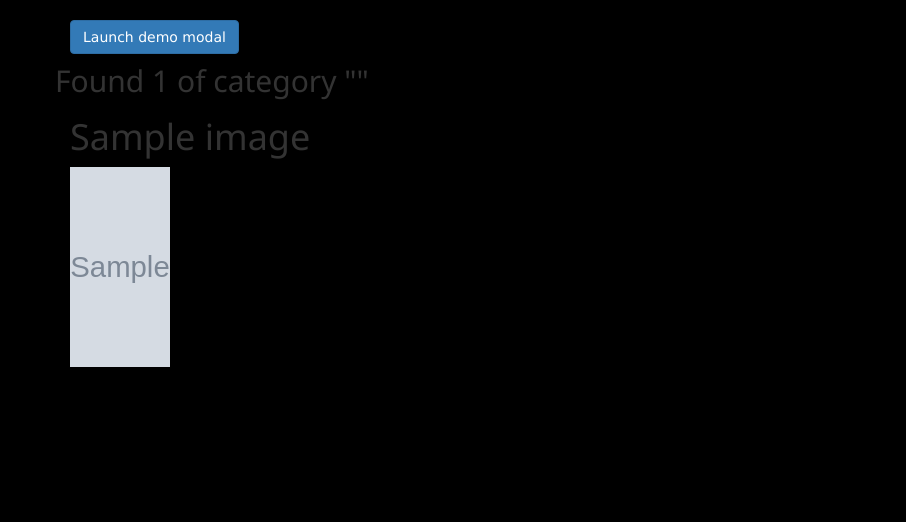
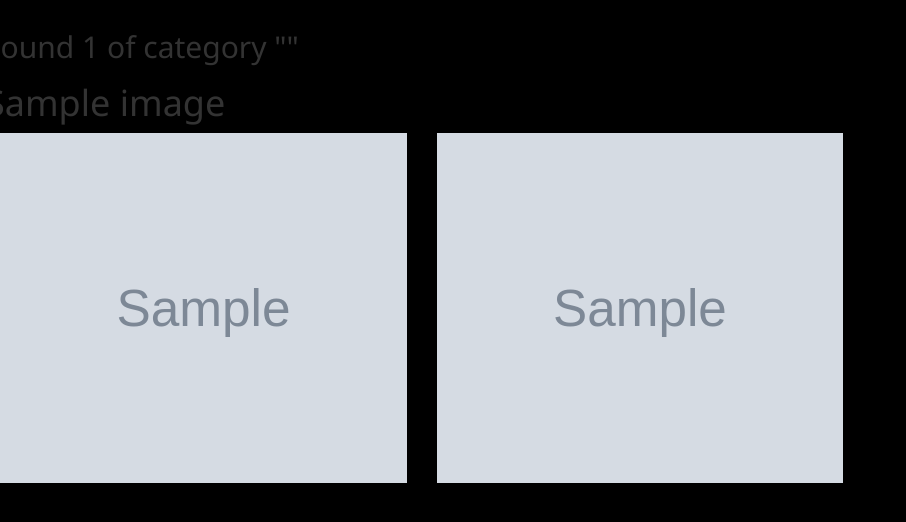
Before and after one commit to nziokaivy/galerie, a Django app: template photo/templates/search.html in a window 1280 px wide. Shown: the part 52-574 px from the top of the page, without its empty margins (0-906 px from the left). Run offline with Django 3.2, Linux system fonts and the light colour scheme; tables that the repository leaves empty hold one stand-in row (values such as "Sample post"); the template is opened without the code that fills it: values that come from a table or form of the project are taken from there, most other values are stand-ins (such as "Sample title", 1, 10 or a date in 2020); grey boxes marked "Sample" are stand-in pictures; some libraries are stand-ins or nearby versions.

```diff
--- a/photo/templates/search.html
+++ b/photo/templates/search.html
@@ -1,31 +1,6 @@
 {%extends 'base.html'%}
 {% block content %}
-<div class="container">
-<!-- Button trigger modal -->
-<button type="button" class="btn btn-primary" data-toggle="modal" data-target="#exampleModalCenter">
-    Launch demo modal
-  </button>
 
-  <!-- Modal -->
-  <div class="modal fade" id="exampleModalCenter" tabindex="-1" role="dialog" aria-labelledby="exampleModalCenterTitle" aria-hidden="true">
-    <div class="modal-dialog modal-dialog-centered" role="document">
-      <div class="modal-content">
-        <div class="modal-header">
-          <h5 class="modal-title" id="exampleModalLongTitle">Modal title</h5>
-          <button type="button" class="close" data-dismiss="modal" aria-label="Close">
-            <span aria-hidden="true">&times;</span>
-          </button>
-        </div>
-        <div class="modal-body">
-          ...
-        </div>
-        <div class="modal-footer">
-          <button type="button" class="btn btn-secondary" data-dismiss="modal">Close</button>
-          <button type="button" class="btn btn-primary">Save changes</button>
-        </div>
-      </div>
-    </div>
-  </div>
 
   <div class="row">
     {% if images %}
@@ -40,11 +15,47 @@
 
   {% if images %}
     {% for image in images %}
-      <div class="col-sm-6 col-md-3">
+
           <h1>{{image.name}}</h1>
-          <img src="{{image.image.url}}" class="img-responsive" alt="Image" style="width:100px; height:200px;">
+          <div class="col-xs-4 col-sm-4 col-md-4 col-lg-4" id="photos">
+              <img src="{{image.image.url}}" class="img-responsive"  alt="Image" style="width:100%; height:350px; padding-left:0px; padding-right:0px;">
+               </div>
 
-      </div>
+
+      {% for image in new_image %}
+      <div class="col-xs-4 col-sm-4 col-md-4 col-lg-4" id="photos">
+        <img src="{{image.image.url}}" class="img-responsive"  alt="Image" style="width:100%; height:350px; padding-left:0px; padding-right:0px;">
+         </div>
+
+<!--Modal-->
+  <div id="{{ image.id }}" class="modal fade" role="dialog" onclick="this.style.display='none'">
+    <span class="w3-button w3-hover-red w3-xlarge w3-display-topright">&times;</span>
+    <div class="w3-modal-content w3-animate-zoom">
+      <div class="modal-header">
+      <button type="button" class="close" data-dismiss="modal">&times;</button>
+      <h4 class="modal-title">{{ image.name }}</h4>
+    </div>
+
+    <div class="modal-body">
+        <img src="{{ image.image.url }}" style="width:100%">
+        <p>Description: {{ image.description }}</p>
+        <p>Location: {{ image.location }}</p>
+        <p>Category: {{ image.category }}</p>
+    </div>
+  </div>
+    <div class="modal-footer">
+        <input id="url-copy">
+        <button type="button" class="btn btn-danger" data-dismiss="modal">Close</button>
+        <button type="button" class="btn btn-primary" onclick="copyurl()">Copy Url</button>
+
+    </div>
+
+
+</div>
+
+
+{% endfor %}
+
     {% endfor %}
   {% endif %}
   </div>
```
